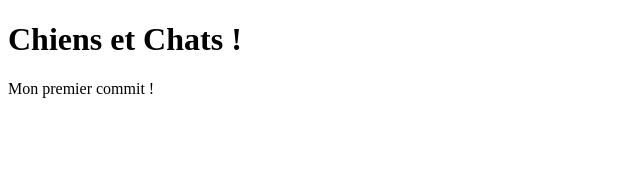
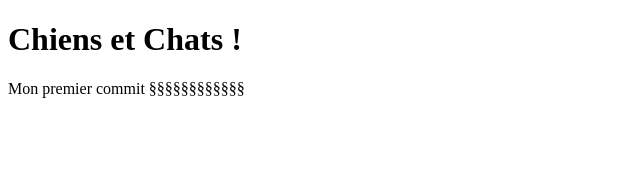
Before and after one commit to aaazqsde/Tuto, an Angular app: page / in a window 1280 px wide. Shown: the top 170 px of the page, without its empty margins (0-640 px from the left). Built offline with nearby package versions, Linux system fonts and the light colour scheme.

Commit message:
mon 2e commit

```diff
--- a/src/app/app.component.html
+++ b/src/app/app.component.html
@@ -1,4 +1,4 @@
 <h1>
   {{title}}
 </h1>
-<div>Mon premier commit ! </div>
+<div>Mon premier commit §§§§§§§§§§§§ </div>
```
